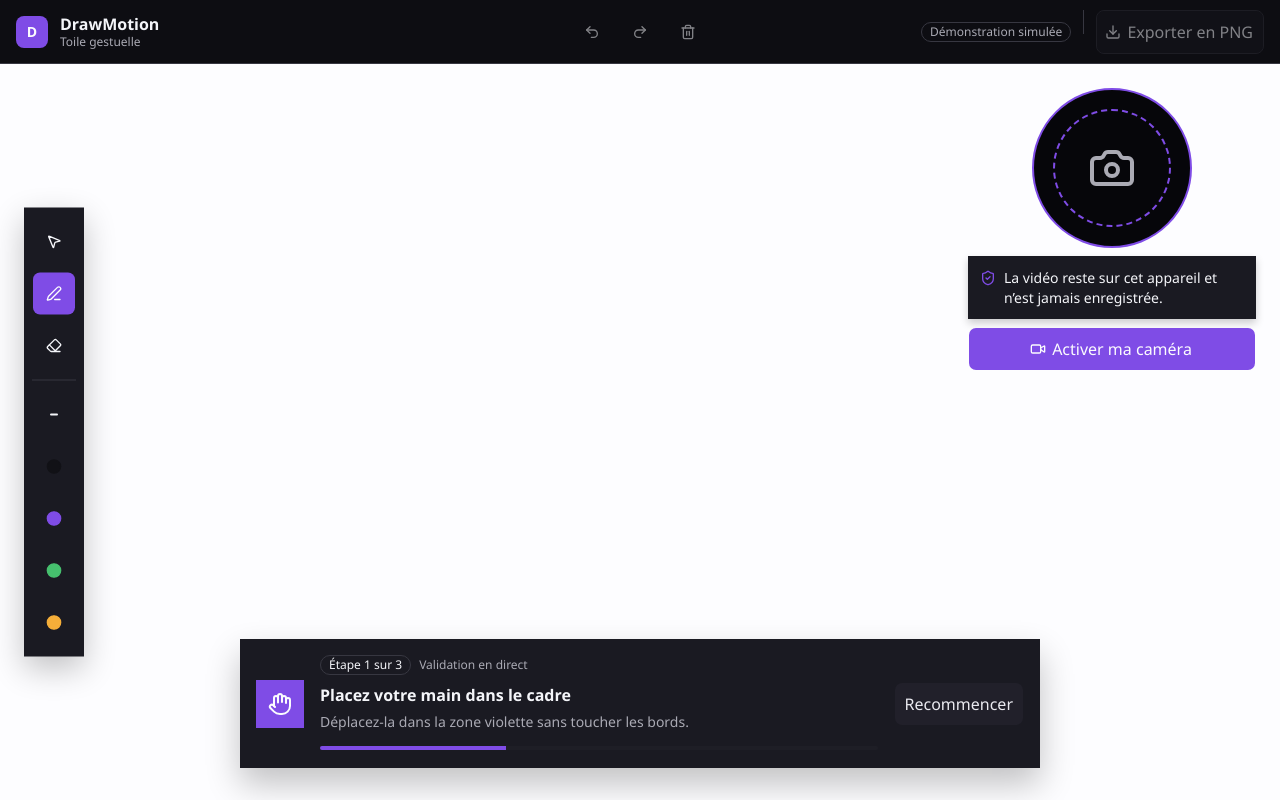
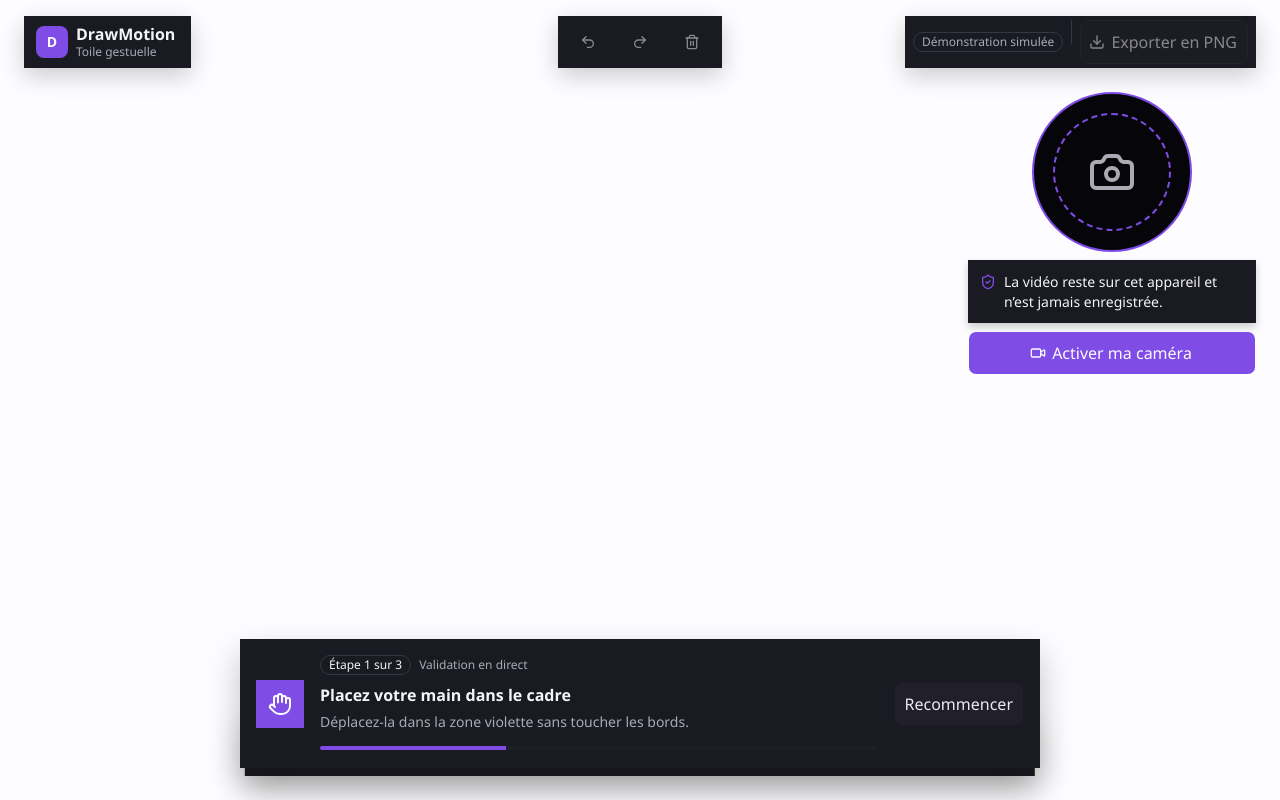
Before and after one commit to Osiris-Balonga/drawmotion, a React (Vite) app: page / in a window 1280 px wide. Built offline with nearby package versions, Linux system fonts and the light colour scheme.

Commit message:
feat(workspace): introduce immersive floating controls

```diff
--- a/src/features/toolbar/tool-button.tsx
+++ b/src/features/toolbar/tool-button.tsx
@@ -11,12 +11,14 @@ import { cn } from "@/lib/utils"
 type ToolButtonProps = ComponentProps<typeof Button> & {
   label: string
   shortcut?: string
+  tooltipSide?: "top" | "right" | "bottom" | "left"
   children: ReactNode
 }
 
 export function ToolButton({
   label,
   shortcut,
+  tooltipSide = "right",
   children,
   className,
   ...props
@@ -36,7 +38,7 @@ export function ToolButton({
       >
         {children}
       </TooltipTrigger>
-      <TooltipContent side="right">
+      <TooltipContent side={tooltipSide}>
         <span>{label}</span>
         {shortcut ? (
           <kbd className="bg-background/15 rounded-sm px-1.5 py-0.5 font-mono text-xs">
--- a/src/features/toolbar/tool-rail.tsx
+++ b/src/features/toolbar/tool-rail.tsx
@@ -1,4 +1,15 @@
-import { Circle, Eraser, MousePointer2, PenLine } from "lucide-react"
+import { useState } from "react"
+
+import {
+  Activity,
+  Check,
+  ChevronDown,
+  Circle,
+  Eraser,
+  MousePointer2,
+  PenLine,
+  Shapes,
+} from "lucide-react"
 
 import {
   Popover,
@@ -11,6 +22,8 @@ import {
 import { Button } from "@/components/ui/button"
 import { Separator } from "@/components/ui/separator"
 import { Slider } from "@/components/ui/slider"
+import { ToggleGroup, ToggleGroupItem } from "@/components/ui/toggle-group"
+import type { StrokeAssistanceMode } from "@/core/drawing/stroke-assistance"
 import {
   drawingColors,
   type DrawingColor,
@@ -22,23 +35,56 @@ type ToolRailProps = {
   activeTool: DrawingTool
   color: DrawingColor
   thickness: number
+  assistanceMode: StrokeAssistanceMode
   onToolChange: (tool: DrawingTool) => void
   onColorChange: (color: DrawingColor) => void
   onThicknessChange: (thickness: number) => void
+  onAssistanceModeChange: (mode: StrokeAssistanceMode) => void
 }
+
+const assistanceModes = [
+  {
+    value: "free",
+    label: "Libre",
+    description: "Respecte chaque mouvement sans correction de forme",
+    Icon: PenLine,
+  },
+  {
+    value: "stabilized",
+    label: "Stabilisé",
+    description: "Réduit les irrégularités sans transformer le dessin",
+    Icon: Activity,
+  },
+  {
+    value: "shapes",
+    label: "Formes",
+    description: "Régularise les lignes, cercles, ellipses et rectangles",
+    Icon: Shapes,
+  },
+] as const
 
 export function ToolRail({
   activeTool,
   color,
   thickness,
+  assistanceMode,
   onToolChange,
   onColorChange,
   onThicknessChange,
+  onAssistanceModeChange,
 }: ToolRailProps) {
+  const [collapsed, setCollapsed] = useState(false)
+
   return (
-    <aside aria-label="Outils de dessin" className="tool-rail">
+    <aside
+      aria-label="Outils de dessin"
+      className="tool-rail"
+      data-collapsed={collapsed || undefined}
+    >
+      <div className="command-dock__group" aria-label="Outil actif">
         <ToolButton
           label="Pointeur"
+          tooltipSide="top"
           variant={activeTool === "pointer" ? "default" : "ghost"}
           aria-pressed={activeTool === "pointer"}
           onClick={() => onToolChange("pointer")}
@@ -48,6 +94,7 @@ export function ToolRail({
         <ToolButton
           label="Stylo"
           shortcut="P"
+          tooltipSide="top"
           variant={activeTool === "pen" ? "default" : "ghost"}
           aria-pressed={activeTool === "pen"}
           onClick={() => onToolChange("pen")}
@@ -57,28 +104,36 @@ export function ToolRail({
         <ToolButton
           label="Gomme"
           shortcut="E"
+          tooltipSide="top"
           variant={activeTool === "eraser" ? "default" : "ghost"}
           aria-pressed={activeTool === "eraser"}
           onClick={() => onToolChange("eraser")}
         >
           <Eraser aria-hidden="true" />
         </ToolButton>
+      </div>
 
-      <Separator className="my-1 w-8" />
+      <Separator orientation="vertical" className="command-dock__separator" />
 
       <Popover>
         <PopoverTrigger
           render={
-            <ToolButton label={`Épaisseur ${thickness} pixels`} variant="ghost">
+            <ToolButton
+              label={`Épaisseur ${thickness} pixels`}
+              tooltipSide="top"
+              variant="ghost"
+              className="command-dock__thickness"
+            >
               <span
                 aria-hidden="true"
                 className="drawing-thickness-preview"
                 style={{ width: Math.min(22, thickness) }}
               />
+              <span className="text-xs font-semibold">{thickness}</span>
             </ToolButton>
           }
         />
-        <PopoverContent side="right" align="center" className="w-64 gap-4 p-4">
+        <PopoverContent side="top" align="center" className="w-64 gap-4 p-4">
           <PopoverHeader>
             <PopoverTitle>Épaisseur du trait</PopoverTitle>
             <PopoverDescription>
@@ -120,28 +175,86 @@ export function ToolRail({
         </PopoverContent>
       </Popover>
 
+      <div className="command-dock__extended">
+        <Separator orientation="vertical" className="command-dock__separator" />
+        <ToggleGroup
+          value={[assistanceMode]}
+          onValueChange={(nextValue) => {
+            const nextMode = nextValue[0]
+            if (nextMode) {
+              onAssistanceModeChange(nextMode as StrokeAssistanceMode)
+            }
+          }}
+          variant="default"
+          size="sm"
+          spacing={1}
+          aria-label="Mode de précision"
+          className="command-dock__precision"
+        >
+          {assistanceModes.map(({ value, label, description, Icon }) => (
+            <ToggleGroupItem
+              key={value}
+              value={value}
+              aria-label={`${label} — ${description}`}
+              title={description}
+              data-gesture-control=""
+              className="command-dock__precision-option"
+            >
+              <Icon aria-hidden="true" />
+              {label}
+            </ToggleGroupItem>
+          ))}
+        </ToggleGroup>
+
+        <Separator orientation="vertical" className="command-dock__separator" />
+      </div>
+
       <div
-        className="mt-auto flex flex-col gap-2"
+        className="command-dock__colors command-dock__extended"
         aria-label="Couleurs du trait"
       >
         {drawingColors.map((drawingColor) => (
           <ToolButton
             key={drawingColor.value}
             label={drawingColor.name}
+            tooltipSide="top"
             variant="ghost"
             aria-pressed={color === drawingColor.value}
+            className="command-dock__color"
             onClick={() => {
               onColorChange(drawingColor.value)
               onToolChange("pen")
             }}
           >
+            <span className="command-dock__color-swatch">
               <Circle
                 aria-hidden="true"
                 className={`${drawingColor.className} fill-current stroke-current`}
               />
+              {color === drawingColor.value ? (
+                <Check
+                  aria-hidden="true"
+                  className="command-dock__color-check"
+                />
+              ) : null}
+            </span>
           </ToolButton>
         ))}
       </div>
+
+      <Separator orientation="vertical" className="command-dock__separator" />
+      <ToolButton
+        label={collapsed ? "Déployer la palette" : "Réduire la palette"}
+        tooltipSide="top"
+        variant="ghost"
+        aria-expanded={!collapsed}
+        onClick={() => setCollapsed((value) => !value)}
+      >
+        <ChevronDown
+          aria-hidden="true"
+          className="command-dock__collapse-icon"
+        />
+      </ToolButton>
     </aside>
   )
 }
--- a/src/features/toolbar/top-bar.tsx
+++ b/src/features/toolbar/top-bar.tsx
@@ -40,8 +40,8 @@ export function TopBar({
   const [clearOpen, setClearOpen] = useState(false)
 
   return (
-    <header className="border-border bg-background flex h-16 items-center border-b px-4">
-      <div className="flex min-w-0 flex-1 items-center gap-3">
+    <header className="workspace-topbar">
+      <div className="workspace-topbar__island workspace-topbar__brand">
         <span
           aria-hidden="true"
           className="bg-primary text-primary-foreground grid size-8 place-items-center rounded-lg text-sm font-semibold"
@@ -60,11 +60,12 @@ export function TopBar({
 
       <nav
         aria-label="Historique du dessin"
-        className="flex items-center gap-1"
+        className="workspace-topbar__island workspace-topbar__history"
       >
         <ToolButton
           label="Annuler"
           shortcut="Ctrl Z"
+          tooltipSide="bottom"
           variant="ghost"
           disabled={!canUndo}
           onClick={onUndo}
@@ -74,6 +75,7 @@ export function TopBar({
         <ToolButton
           label="Rétablir"
           shortcut="Ctrl Y"
+          tooltipSide="bottom"
           variant="ghost"
           disabled={!canRedo}
           onClick={onRedo}
@@ -85,6 +87,7 @@ export function TopBar({
             render={
               <ToolButton
                 label="Effacer la toile"
+                tooltipSide="bottom"
                 variant="ghost"
                 disabled={!canClear}
               >
@@ -118,7 +121,7 @@ export function TopBar({
         </AlertDialog>
       </nav>
 
-      <div className="flex flex-1 items-center justify-end gap-3">
+      <div className="workspace-topbar__island workspace-topbar__actions">
         <Badge
           variant="outline"
           className="text-muted-foreground hidden lg:flex"
--- a/src/features/workspace/workspace-shell.tsx
+++ b/src/features/workspace/workspace-shell.tsx
@@ -52,7 +52,6 @@ import {
   DrawingCanvas,
   type DrawingCanvasHandle,
 } from "@/features/workspace/drawing-canvas"
-import { PrecisionModeSelector } from "@/features/workspace/precision-mode-selector"
 import type { HandTrackingResult } from "@/infrastructure/mediapipe/hand-tracker-port"
 import type { TrackingQuality } from "@/infrastructure/mediapipe/hand-tracking-session"
 import "./workspace.css"
@@ -316,9 +315,11 @@ export function WorkspaceShell() {
           activeTool={activeTool}
           color={color}
           thickness={thickness}
+          assistanceMode={assistanceMode}
           onToolChange={setActiveTool}
           onColorChange={setColor}
           onThicknessChange={setThickness}
+          onAssistanceModeChange={changeAssistanceMode}
         />
 
         <section
@@ -352,10 +353,6 @@ export function WorkspaceShell() {
           ) : null}
           {onboardingStep === 3 ? (
             <>
-              <PrecisionModeSelector
-                value={assistanceMode}
-                onValueChange={changeAssistanceMode}
-              />
               {lastAssistance ? (
                 <div
                   className="shape-assistance-feedback"
--- a/src/features/workspace/workspace.css
+++ b/src/features/workspace/workspace.css
@@ -1,16 +1,53 @@
 .workspace-shell {
-  display: grid;
-  grid-template-rows: 4rem minmax(0, 1fr);
+  position: relative;
   min-width: 64rem;
   height: 100svh;
-  background: var(--background);
+  background: var(--canvas);
 }
 
 .workspace-main {
   position: relative;
-  min-height: 0;
+  height: 100%;
   overflow: hidden;
   background: var(--canvas);
+}
+
+.workspace-topbar {
+  position: fixed;
+  top: var(--space-lg);
+  right: var(--space-xl);
+  left: var(--space-xl);
+  z-index: var(--z-floating-controls);
+  display: grid;
+  grid-template-columns: 1fr auto 1fr;
+  align-items: start;
+  pointer-events: none;
+}
+
+.workspace-topbar__island {
+  display: flex;
+  min-height: 3.25rem;
+  align-items: center;
+  gap: var(--space-sm);
+  padding: var(--space-xs) var(--space-sm);
+  color: var(--foreground);
+  background: var(--shell-raised);
+  border-radius: var(--radius-xl);
+  box-shadow: 0 0.5rem 1.5rem oklch(0.06 0.01 286 / 20%);
+  pointer-events: auto;
+}
+
+.workspace-topbar__brand {
+  width: max-content;
+  padding-inline: var(--space-md) var(--space-lg);
+}
+
+.workspace-topbar__history {
+  justify-self: center;
+}
+
+.workspace-topbar__actions {
+  justify-self: end;
 }
 
 .drawing-stage {
@@ -40,23 +77,40 @@
 
 .tool-rail {
   position: absolute;
-  top: 50%;
-  left: var(--space-xl);
+  bottom: var(--space-xl);
+  left: 50%;
   z-index: var(--z-floating-controls);
   display: flex;
-  flex-direction: column;
   align-items: center;
-  gap: var(--space-sm);
-  padding: var(--space-md) var(--space-sm);
+  gap: var(--space-xs);
+  min-height: 3.75rem;
+  padding: var(--space-sm);
   color: var(--foreground);
   background: var(--shell-raised);
   border-radius: var(--radius-xl);
   box-shadow: 0 0.75rem 2rem oklch(0.06 0.01 286 / 24%);
-  transform: translateY(-50%);
+  transform: translateX(-50%);
 }
 
-.tool-rail [data-slot="separator"] {
+.command-dock__group,
+.command-dock__extended,
+.command-dock__colors {
+  display: flex;
+  align-items: center;
+  gap: var(--space-xs);
+}
+
+.command-dock__separator[data-slot="separator"] {
+  width: 1px;
+  height: 2rem;
+  margin-inline: var(--space-xs);
   background: var(--border);
+}
+
+.command-dock__thickness {
+  display: flex;
+  width: 3.5rem;
+  gap: var(--space-sm);
 }
 
 .drawing-thickness-preview {
@@ -68,9 +122,63 @@
   border-radius: 999px;
 }
 
+.command-dock__precision-option[data-pressed] {
+  color: var(--primary-foreground);
+  background: var(--primary);
+}
+
+.command-dock__color {
+  position: relative;
+}
+
+.command-dock__color[aria-pressed="true"] {
+  background: var(--secondary);
+}
+
+.command-dock__color-swatch {
+  position: relative;
+  display: grid;
+  width: 1.65rem;
+  height: 1.65rem;
+  place-items: center;
+}
+
+.command-dock__color-swatch > svg:first-child {
+  width: 1.5rem;
+  height: 1.5rem;
+}
+
+.command-dock__color[aria-pressed="true"]
+  .command-dock__color-swatch
+  > svg:first-child {
+  outline: 2px solid var(--primary-foreground);
+  outline-offset: 2px;
+  border-radius: 50%;
+}
+
+.command-dock__color-check {
+  position: absolute;
+  width: 0.875rem;
+  height: 0.875rem;
+  color: white;
+  filter: drop-shadow(0 1px 1px oklch(0.1 0 0 / 70%));
+}
+
+.command-dock__collapse-icon {
+  transition: transform var(--duration-state) var(--ease-out-quart);
+}
+
+.tool-rail[data-collapsed] .command-dock__extended {
+  display: none;
+}
+
+.tool-rail[data-collapsed] .command-dock__collapse-icon {
+  transform: rotate(180deg);
+}
+
 .camera-preview {
   position: absolute;
-  top: var(--space-xl);
+  top: 5.75rem;
   right: var(--space-xl);
   z-index: var(--z-floating-controls);
   display: grid;
@@ -272,37 +380,9 @@
   transition-timing-function: var(--ease-out-quart);
 }
 
-.precision-mode {
-  position: absolute;
-  top: var(--space-xl);
-  left: 50%;
-  z-index: var(--z-floating-controls);
-  display: flex;
-  align-items: center;
-  gap: var(--space-sm);
-  padding: var(--space-xs);
-  color: var(--foreground);
-  background: var(--shell-raised);
-  border-radius: var(--radius-xl);
-  box-shadow: 0 0.25rem 0.5rem oklch(0.06 0.01 286 / 20%);
-  transform: translateX(-50%);
-}
-
-.precision-mode__label {
-  padding-inline: var(--space-sm) var(--space-xs);
-  color: var(--muted-foreground);
-  font-size: 0.75rem;
-  font-weight: 500;
-}
-
-.precision-mode__option[data-pressed] {
-  color: var(--primary-foreground);
-  background: var(--primary);
-}
-
 .shape-assistance-feedback {
   position: absolute;
-  bottom: var(--space-xl);
+  bottom: 6.5rem;
   left: 50%;
   z-index: var(--z-floating-controls);
   display: flex;
@@ -338,8 +418,7 @@
 
 @media (max-height: 48rem) {
   .tool-rail {
-    gap: var(--space-xs);
-    padding-block: var(--space-sm);
+    bottom: var(--space-lg);
   }
 
   .camera-preview__viewport {
```
Also changed, not shown: 1 other file (tests, documents, lock files or other folders). Lines whose indentation alone changed are shown as unchanged.
